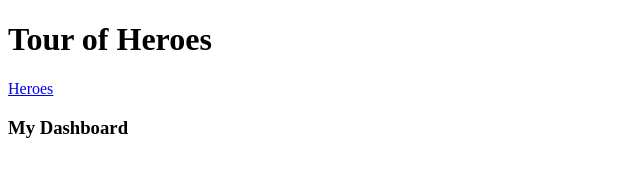
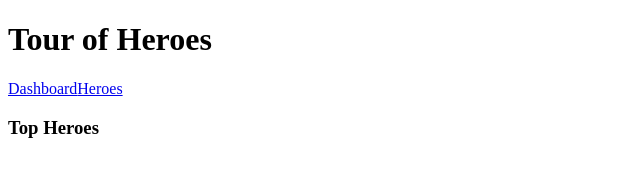
Before and after one commit to maharleeeka/tour-of-heroes, an Angular app: page /dashboard in a window 1280 px wide. Shown: the top 189 px of the page, without its empty margins (0-640 px from the left). Built offline with nearby package versions, Linux system fonts and the light colour scheme.

Commit message:
added routing redirect for dashboard, added dashboard html file

```diff
--- a/src/app/app.component.ts
+++ b/src/app/app.component.ts
@@ -3,9 +3,12 @@ import { Component } from '@angular/core';
 @Component({
     selector: 'app-root',
     template: `
-      <h1>{{title}}</h1>
-      <a routerLink="/heroes">Heroes</a>
-      <router-outlet></router-outlet>
+    <h1>{{title}}</h1>
+     <nav>
+       <a routerLink="/dashboard">Dashboard</a>
+       <a routerLink="/heroes">Heroes</a>
+     </nav>
+     <router-outlet></router-outlet>
     `
 })
 
--- /dev/null
+++ b/src/app/dashboard.component.html
@@ -0,0 +1,8 @@
+<h3>Top Heroes</h3>
+<div class="grid grid-pad">
+  <div *ngFor="let hero of heroes" class="col-1-4">
+    <div class="module hero">
+      <h4>{{hero.name}}</h4>
+    </div>
+  </div>
+</div>
--- a/src/app/dashboard.component.ts
+++ b/src/app/dashboard.component.ts
@@ -2,6 +2,6 @@ import { Component } from '@angular/core';
 
 @Component({
   selector: 'my-dashboard',
-  template: '<h3>My Dashboard</h3>'
+  templateUrl: './dashboard.component.html',
 })
 export class DashboardComponent { }
```
